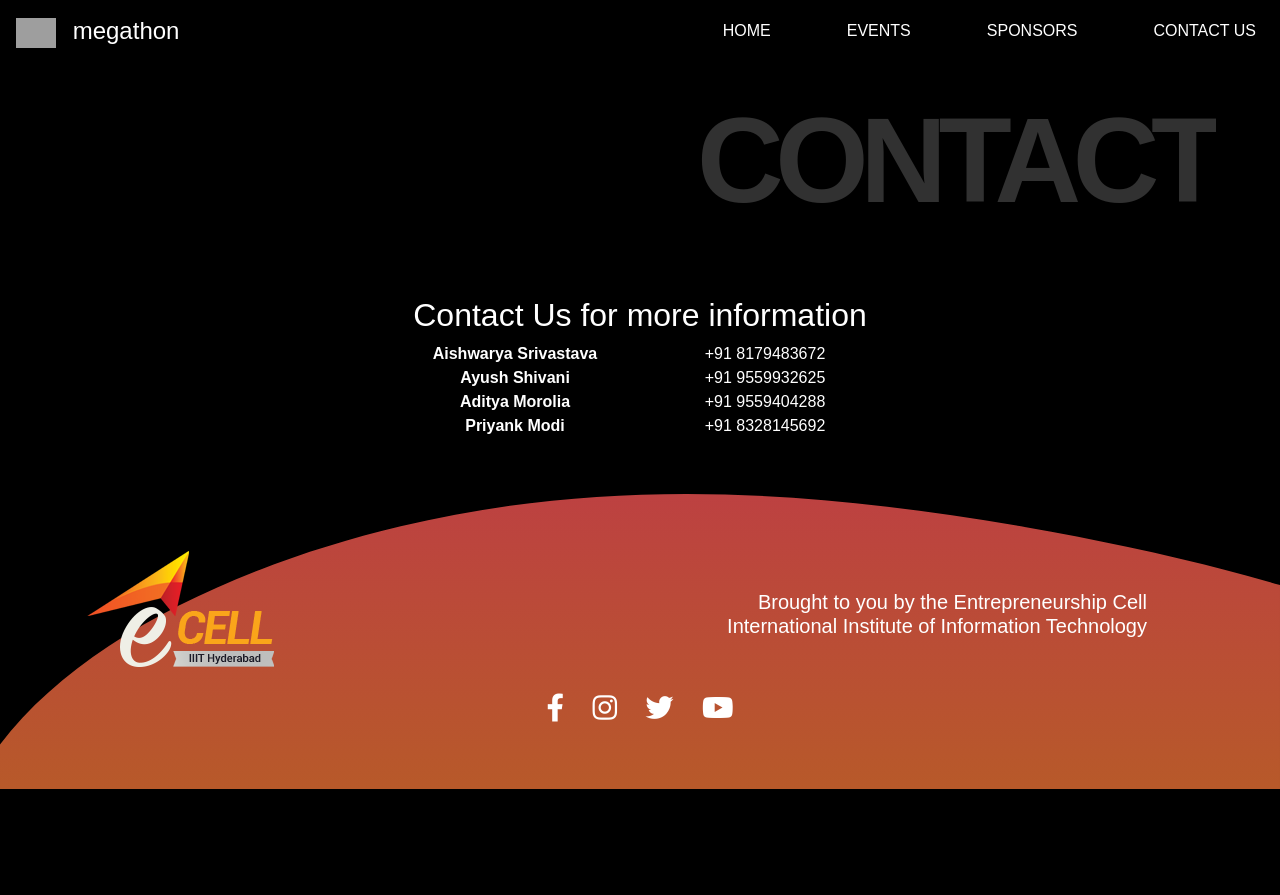
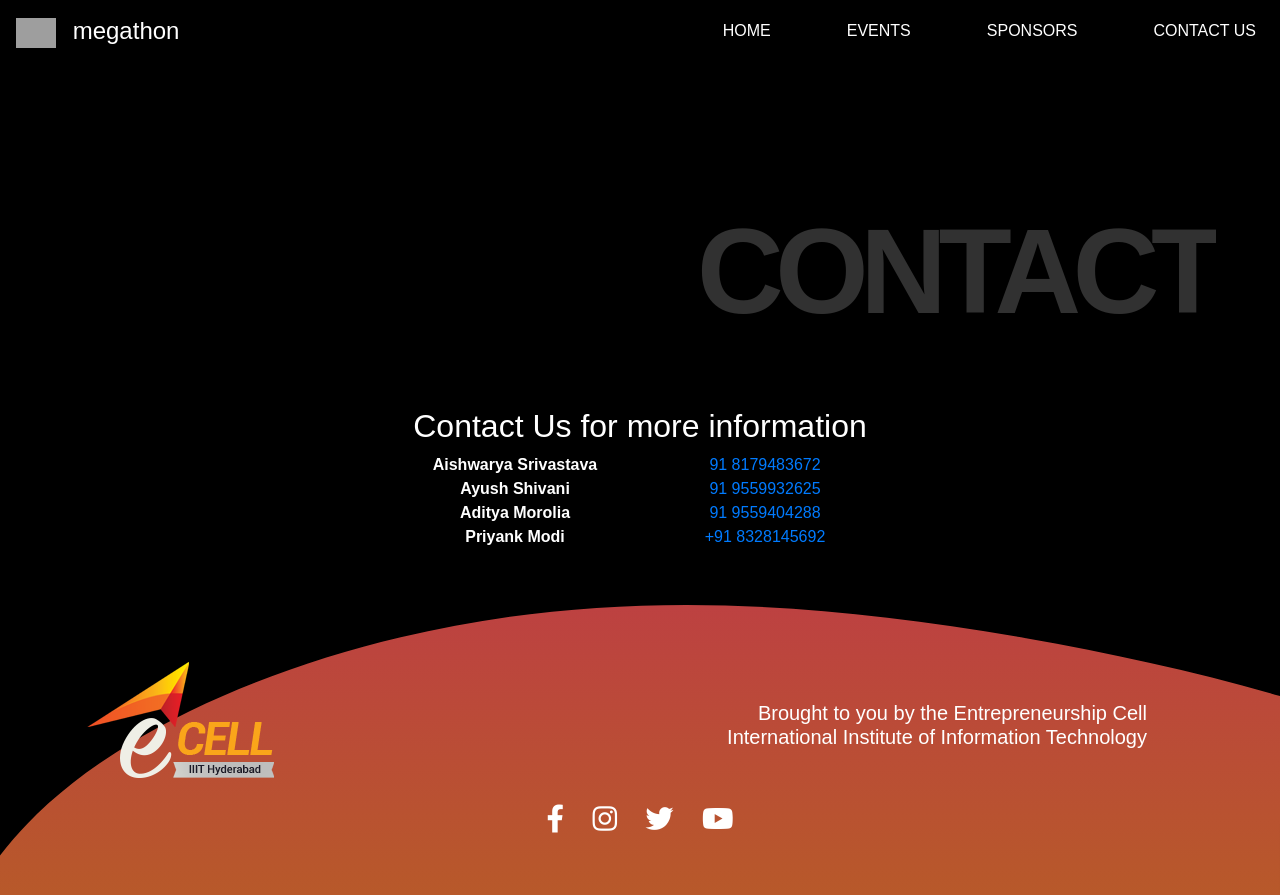
Before and after one commit to IIIT-ECell/megathon, a Jekyll site: the page built from index.html, in a window 1280 px wide and 900 px high, scrolled down 7051 px. Shown: the top 895 px of the window. Built offline with Jekyll 4.4.1, drawn with Linux system fonts in a browser that asks for light colours; nearby versions of some CDN libraries; some web fonts are replaced; before the commit the page ends 7840 px from its top, so only the background shows below that; some of the changed lines change nothing that is shown; grey boxes are pictures that could not be loaded.

Commit message:
make phone numbers clickable+fix blob height

```diff
--- a/css/megathononline.css
+++ b/css/megathononline.css
@@ -20,3 +20,9 @@
         width: 40%;
     }
 }
+
+@media (max-height: 900px) {
+    .howzhack {
+        height: 75vh;
+    }
+}
--- a/index.html
+++ b/index.html
@@ -38,20 +38,20 @@ layout: home
         </div>
     </div>
 </div>
-{% endcapture %} {% include section.html heading="About us" content=ABOUT_US style="about_us" fullpage=true %}
-{% capture MEGATHONLINE %}
+{% endcapture %} {% include section.html heading="About us" content=ABOUT_US style="about_us" fullpage=true %} {%
+capture MEGATHONLINE %}
 <div class="row howzhack">
     <div class="col-12 col-xl-6 about-blob howzhack-blob">
         <div class="about-blob-text">
-                In order to extend our national reach, we had introduced an online version of Megathon. Due to it's huge
-                popularity last time, we decided to do it again. It is aimed mainly at people who are far from Hyderabad
-                and cannot attend the event or people who don't want to pay to participate. Yes, you heard it right.
-                It's free to participate. With more problem statements and better goodies, it's even bigger than before!
+            In order to extend our national reach, we had introduced an online version of Megathon. Due to it's huge
+            popularity last time, we decided to do it again. It is aimed mainly at people who are far from Hyderabad and
+            cannot attend the event or people who don't want to pay to participate. Yes, you heard it right. It's free
+            to participate. With more problem statements and better goodies, it's even bigger than before!
         </div>
     </div>
 </div>
-{% endcapture %} {% include section.html heading="HOWZHACK<br />(Online)" content=MEGATHONLINE style="megathononline" fullpage=true %}
-{% capture FORMAT %}
+{% endcapture %} {% include section.html heading="HOWZHACK<br />(Online)" content=MEGATHONLINE style="megathononline"
+fullpage=true %} {% capture FORMAT %}
 <div class="format-container">
     <div class="row">
         <div class="col-md-6 offset-md-6 col-sm-12">
@@ -146,7 +146,7 @@ PROBLEM_STATEMENT %}
             <strong>Aishwarya Srivastava</strong>
         </div>
         <div class="col s4 center-align">
-            +91 8179483672
+            <a href="tel:+91 8179483672">91 8179483672</a>
         </div>
     </div>
 
@@ -155,7 +155,7 @@ PROBLEM_STATEMENT %}
             <strong>Ayush Shivani</strong>
         </div>
         <div class="col s4 center-align">
-            +91 9559932625
+            <a href="tel:+91 9559932625">91 9559932625</a>
         </div>
     </div>
 
@@ -164,7 +164,7 @@ PROBLEM_STATEMENT %}
             <strong>Aditya Morolia</strong>
         </div>
         <div class="col s4 center-align">
-            +91 9559404288
+            <a href="tel:+91 9559404288">91 9559404288</a>
         </div>
     </div>
 
@@ -173,7 +173,7 @@ PROBLEM_STATEMENT %}
             <strong>Priyank Modi</strong>
         </div>
         <div class="col s4 center-align">
-            +91 8328145692
+            <a href="tel:+91 8328145692">+91 8328145692</a>
         </div>
     </div>
 </div>
```
